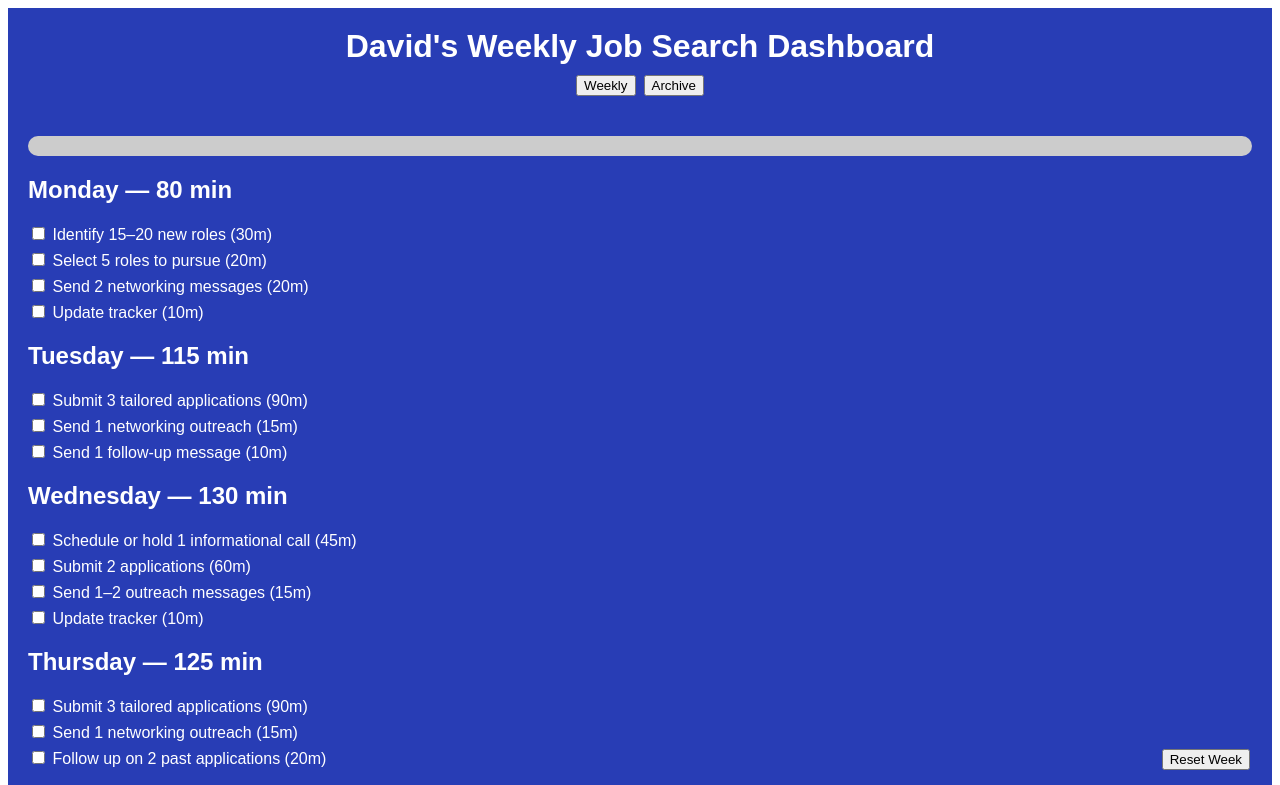
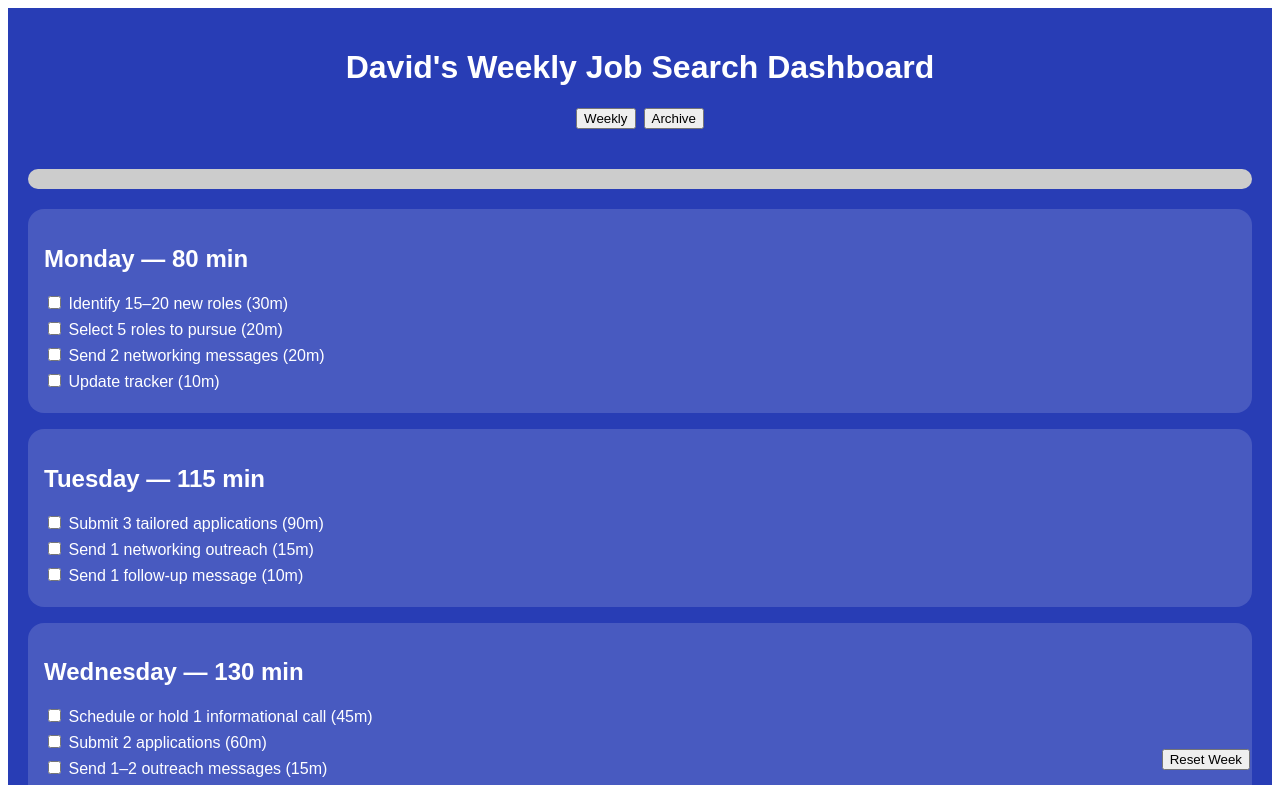
Before and after one commit to dgrogan1212/davids-weekly-job-search-dashboard, a React (Vite) app: page / in a window 1280 px wide. Shown: the top 785 px of the page. Built offline with nearby package versions, Linux system fonts and the light colour scheme.

Commit message:
Update App.jsx

```diff
--- a/src/App.jsx
+++ b/src/App.jsx
@@ -86,6 +86,13 @@ export default function App() {
     flexDirection: "column",
   };
 
+  const dayBox = {
+    background: "rgba(255,255,255,0.15)",
+    borderRadius: 16,
+    padding: 16,
+    marginBottom: 16,
+  };
+
   const skyline = (
     <svg viewBox="0 0 1000 120" style={{ width: "100%", height: "20vh", fill: "white" }}>
       <rect x="0" y="80" width="1000" height="40" />
@@ -103,25 +110,30 @@ export default function App() {
 
   return (
     <div style={containerStyle}>
-      <div style={{ textAlign: "center", padding: "20px 10px" }}>
-        <h1 style={{ margin: 0 }}>David's Weekly Job Search Dashboard</h1>
-        <div style={{ marginTop: 10 }}>
-          <button onClick={() => setView("week")}>Weekly</button>
-          <button onClick={() => setView("calendar")} style={{ marginLeft: 8 }}>Archive</button>
-        </div>
+      {/* Title */}
+      <div style={{ textAlign: "center", padding: 20 }}>
+        <h1>David's Weekly Job Search Dashboard</h1>
+        <button onClick={() => setView("week")}>Weekly</button>
+        <button onClick={() => setView("calendar")} style={{ marginLeft: 8 }}>
+          Archive
+        </button>
       </div>
 
+      {/* Weekly View */}
       {view === "week" && (
         <div style={{ padding: 20, flex: 1 }}>
+          {/* Progress Bar */}
           <div style={{ background: "#ccc", height: 20, borderRadius: 10, overflow: "hidden", marginBottom: 20 }}>
-            <div style={{ width: progress + "%", background: "#4caf50", height: "100%" }} />
+            <div style={{ width: progress + "%", background: "#4CAF50", height: "100%" }} />
           </div>
 
           {week.map((d) => {
             const dayTime = d.tasks.reduce((s, t) => s + t.time, 0);
+
             return (
-              <div key={d.day} style={{ marginBottom: 20 }}>
+              <div key={d.day} style={dayBox}>
                 <h2>{d.day} — {dayTime} min</h2>
+
                 {d.tasks.map((t, i) => {
                   const key = d.day + i;
                   return (
@@ -136,18 +148,18 @@ export default function App() {
         </div>
       )}
 
+      {/* Archive View */}
       {view === "calendar" && (
         <div style={{ padding: 20, flex: 1 }}>
           <h2>Weekly Archive</h2>
           {history.length === 0 && <p>No completed weeks yet.</p>}
           {history.map((w, i) => (
-            <div key={i} style={{ marginBottom: 10 }}>
-              {w.date} — {w.progress}% complete
-            </div>
+            <div key={i}>{w.date} — {w.progress}% complete</div>
           ))}
         </div>
       )}
 
+      {/* Reset Button */}
       <div style={{ position: "fixed", bottom: 30, right: 30 }}>
         <button onClick={resetWeek}>Reset Week</button>
       </div>
```
